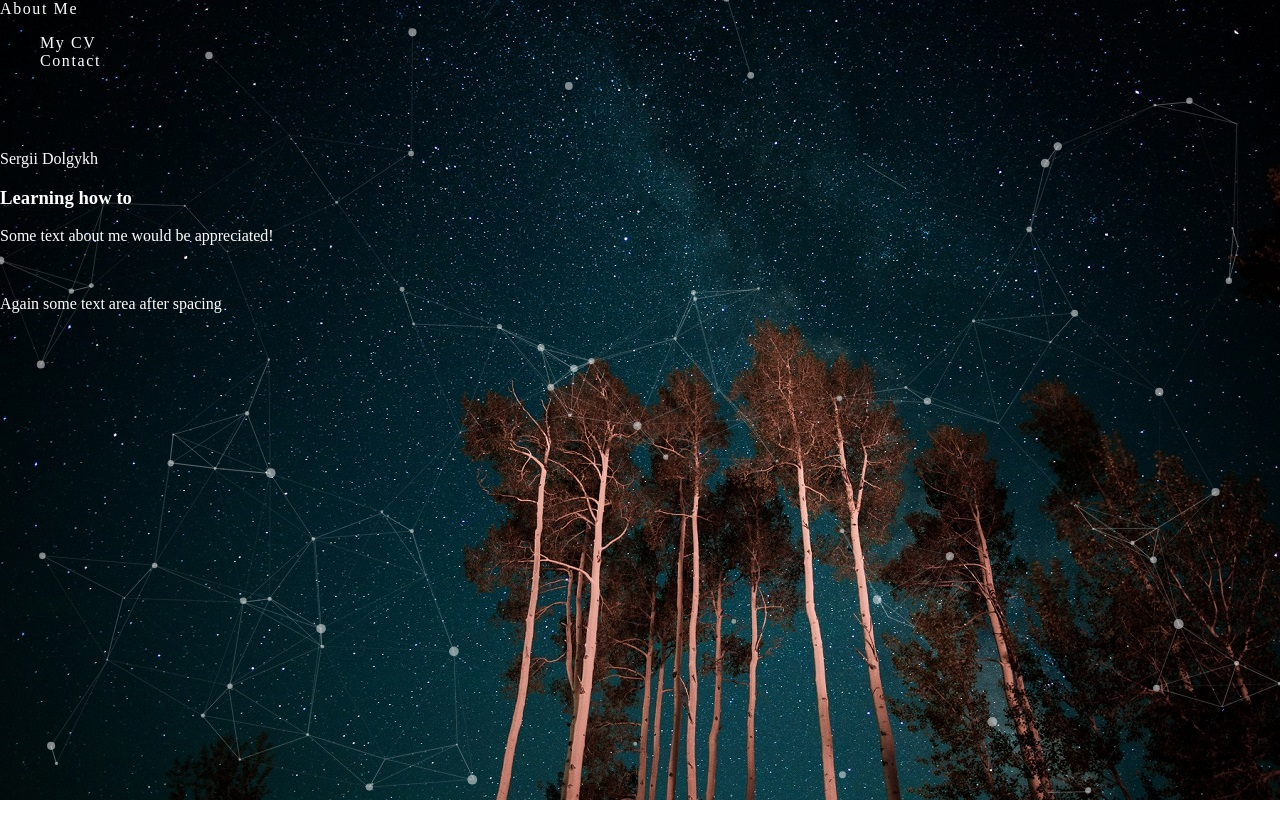
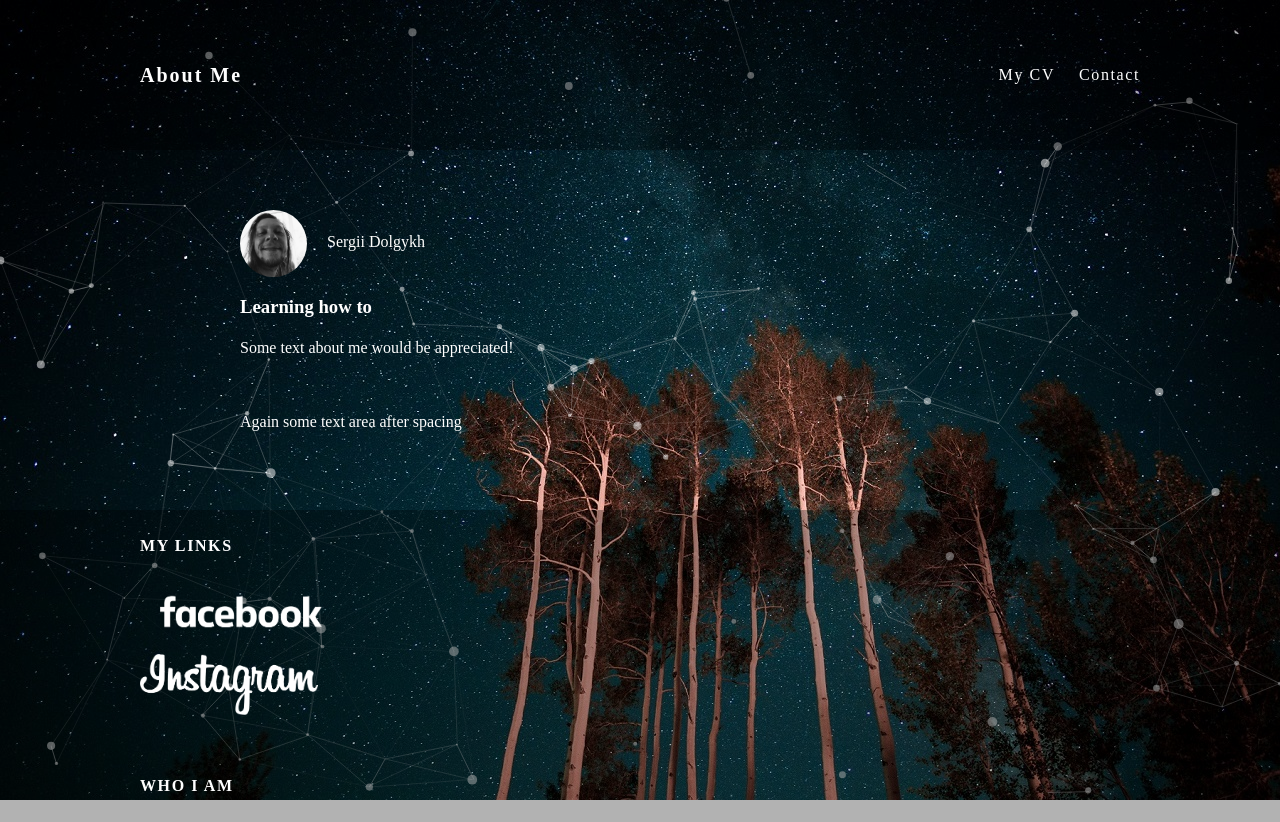
Before and after one commit to EightyFifth/sdolgykh, a plain HTML site: page index.html in a window 1280 px wide. Before the commit the page ends 800 px from the top, so only its background shows below. Drawn offline with Linux system fonts and the light colour scheme.

Commit message:
Add files via upload

```diff
--- a/index.html
+++ b/index.html
@@ -25,12 +25,29 @@
       <div class="post-container">
         <div class="post">
           <div class="post-author">
+            <img src="author.jpg" height="90" width="67">
             <span>Sergii Dolgykh</span>
             <h3 class="post-title">Learning how to</h3>
             <div class="post-content">
               <p>Some text about me would be appreciated!</p><br>
               <p>Again some text area after spacing</p>
             </div>
+          </div>
+        </div>
+      </div>
+    </div>
+    <!-- footer part -->
+    <div id="footer">
+      <div class="container">
+        <div class="column">
+          <h4>My links</h4>
+          <p>
+            <a href="https://facebook.com/eighty8fifth"><img src="facebook.png" height="71" width="202"></a>
+            <a href="https://www.instagram.com/eighty.fifth"><img src="logo.instagram.png" height="61" width="178"></a>
+          </p>
+          <br>
+          <div class="column">
+            <h4>Who I am</h4>
           </div>
         </div>
       </div>
--- a/style.css
+++ b/style.css
@@ -1,21 +1,98 @@
+@import url(http://fonts.googleapis.com/css?family=Montserrat:400,700);
 body, html {
   padding: 0;
   margin: 0;
+  color: #555;
+  font: 'Montserrat', sans-serif;
 }
 #page-wrapper {
   position: relative;
   z-index: 2;
 }
 #header {
-  background-color: none;
+  background-color: rgba(0, 0, 0, 0.3);
   height: 150px;
-  width: 150px;
+  line-height: 150px;
 }
 #header a {
   color: white;
   text-decoration: none;
   case-transform: uppercase;
   letter-spacing: 0.1em;
+}
+#header a:hover {
+  color: #222;
+}
+#header-title {
+  display:block;
+  float:left;
+  font-size: 20px;
+  font-weight: bold;
+}
+#header-nav li {
+  display: inline;
+  padding-left: 20px;
+}
+#header-nav {
+  display: block;
+  float: right;
+  margin-top: 0;
+}
+.container {
+  max-width: 1000px;
+  margin: 0 auto;
+}
+#footer {
+  background-color: rgba(0, 0, 0, 0.3);
+  padding: 005px 0;
+}
+.column {
+  max-width: 300px;
+  display: inline-block;
+  vertical-align: top;
+}
+#footer h4 {
+  color: white;
+  text-transform: uppercase;
+  letter-spacing: 0.1em;
+}
+#footer p {
+  color: white;
+}
+a {
+  color: #1abc9c;
+  text-decoration: none;
+}
+a:hover {
+  color: F6A623;
+}
+.post, .about {
+  max-width: 800px;
+  margin: 0 auto;
+  padding: 60px 0;
+}
+.post-author img {
+  height: 67px;
+  width: 67px;
+  vertical-align: middle;
+}
+.post-author span {
+  margin-left: 16px;
+}
+h1, h2, h3, h4 {
+  color: white;
+}
+p {
+  line-height: 1.5;
+}
+.post img {
+  border-radius: 50%;
+}
+.about {
+  text-align: center;
+}
+.post-container:nth-child(even) {
+  background-color: #f2f2f2;
 }
 .post {
   color: white;
```
Also changed, not shown: app.js (line endings or trailing spaces), author.jpg (added), facebook.png (added), logo.instagram.png (added), particles.js (line endings or trailing spaces), particles.min.js.
